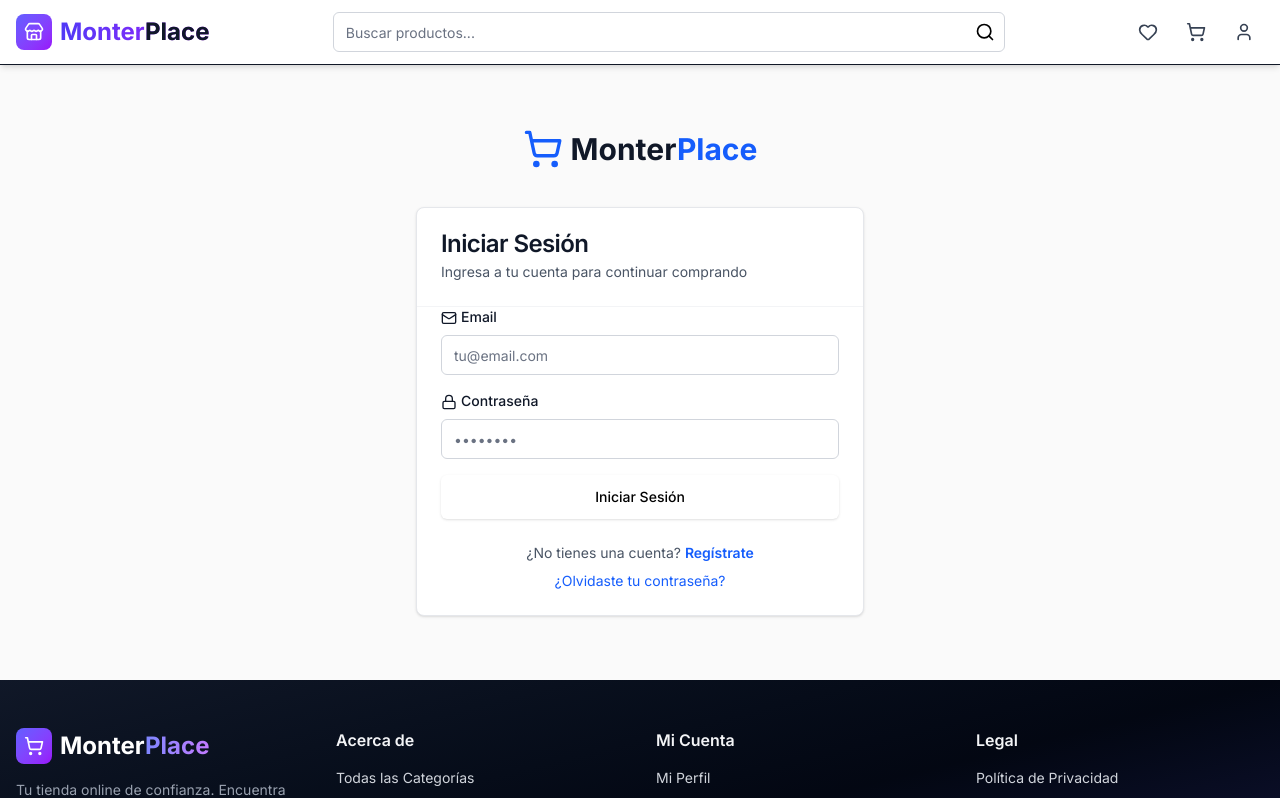
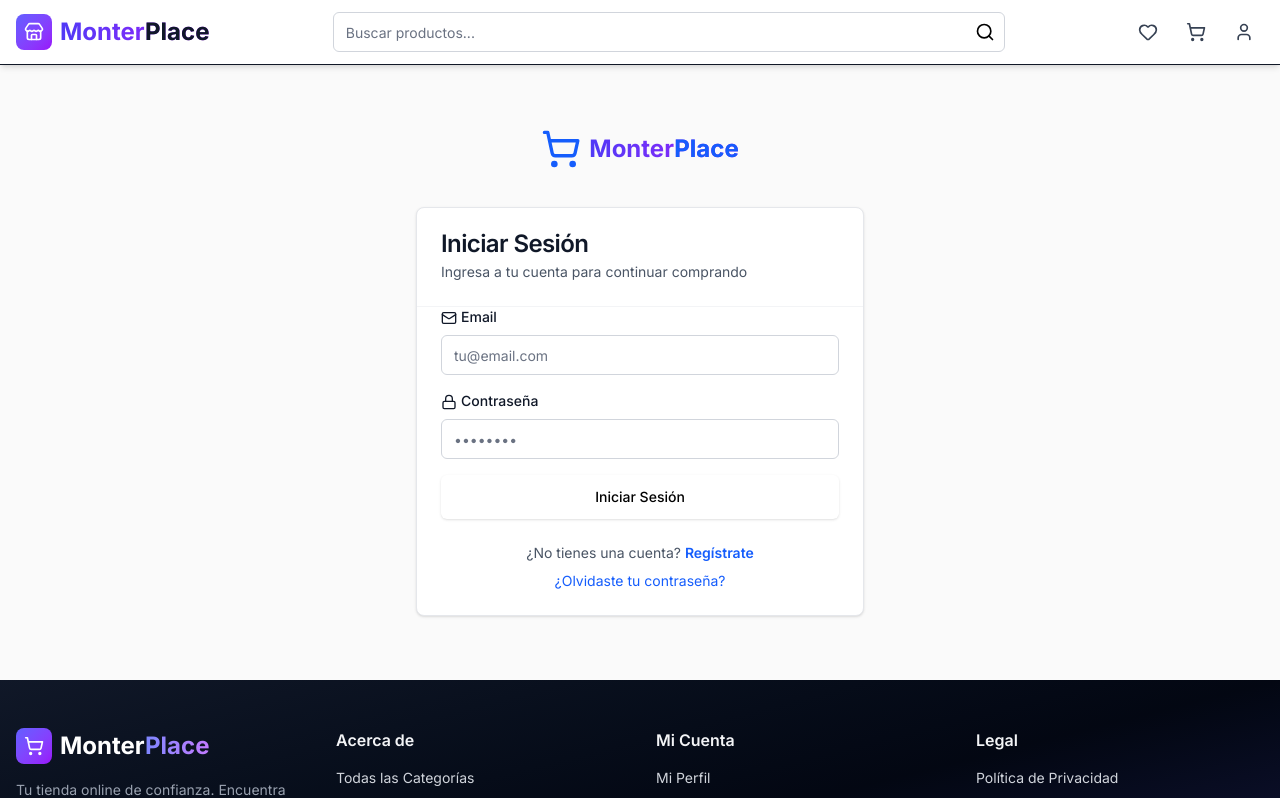
Before and after one commit to vamm99/moterplace, a Next.js app: page /login in a window 1280 px wide. Shown: the top 798 px of the page. Built offline with nearby package versions, Linux system fonts and the light colour scheme; no server answers.

Commit message:
finalizado

```diff
--- a/app/login/page.tsx
+++ b/app/login/page.tsx
@@ -42,7 +42,7 @@
         <div className="text-center mb-8">
           <Link href="/" className="inline-flex items-center space-x-2">
             <ShoppingCart className="h-10 w-10 text-blue-600" />
-            <span className="text-3xl font-bold text-gray-900">
+            <span className="text-2xl font-bold bg-gradient-to-r from-indigo-600 to-purple-600 bg-clip-text text-transparent">
               Monter<span className="text-blue-600">Place</span>
             </span>
           </Link>
```
